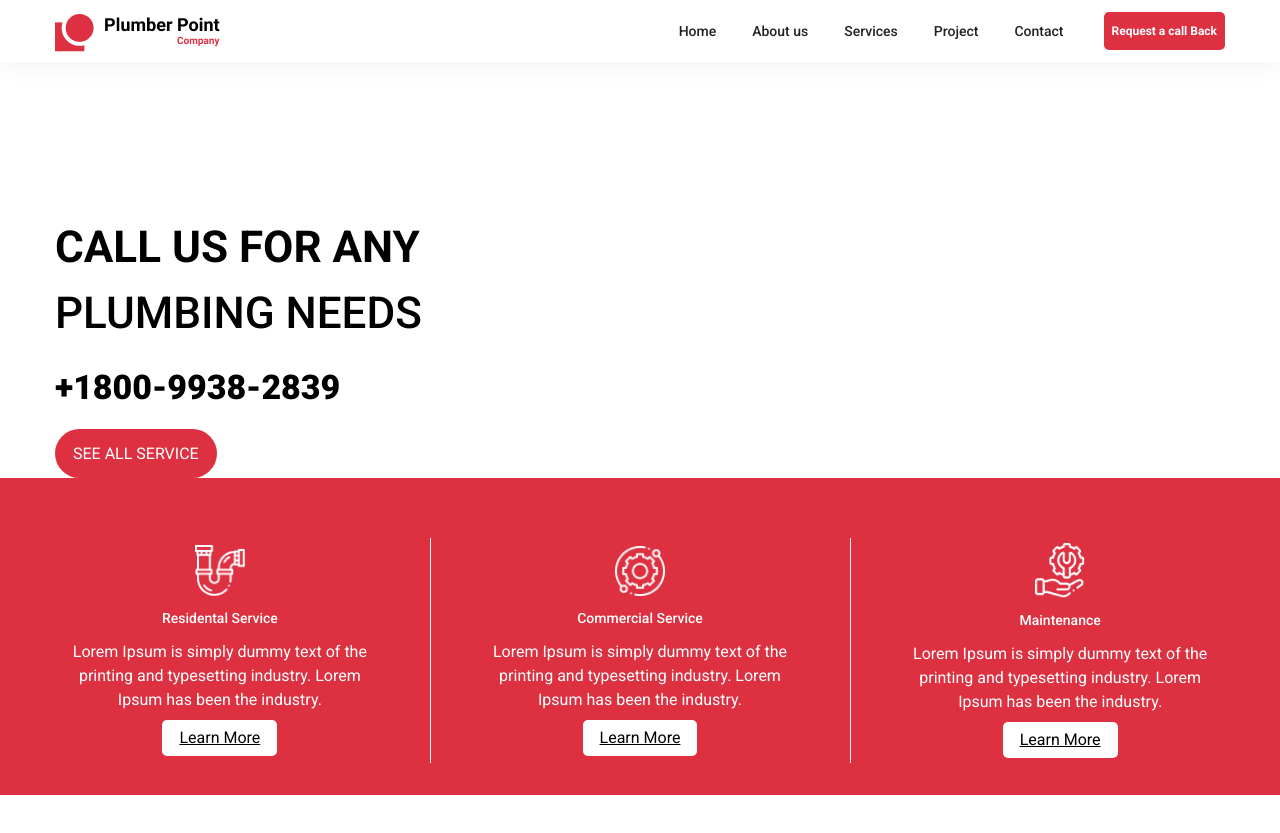
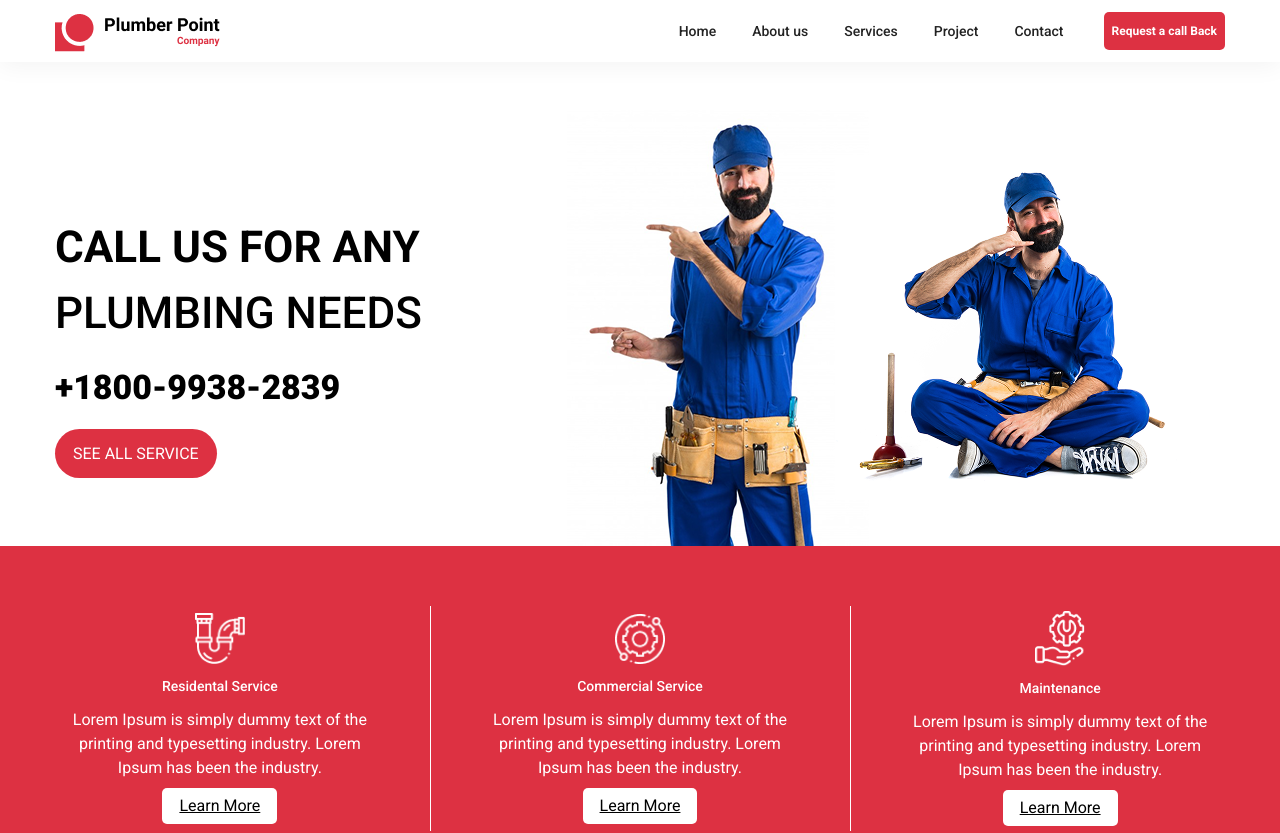
Before and after one commit to Sijan666/plumbingCompany, a React (Vite) app: page / in a window 1280 px wide. Shown: the top 833 px of the page. Built offline with nearby package versions, Linux system fonts and the light colour scheme.

Commit message:
add responsive in banner section

```diff
--- a/src/components/layouts/Banner.jsx
+++ b/src/components/layouts/Banner.jsx
@@ -1,6 +1,6 @@
 import Container from "../Container"
 import Image from "../Image"
-// import bannerImg from '../../assets/bannerImg.png'
+import bannerImg from '../../assets/bannerImg.png'
 import Button from "../Button"
 
 
@@ -18,9 +18,9 @@ const Banner = () => {
                             <Button btnText={'See All Service'} className={'text-white text-base commonBg pt-[13px] pb-3 px-4.5 rounded-[35px] uppercase'}/>
                         </div>
                         {/* right */}
-                        {/* <div className="right hidden lg:block">
+                        <div className="right hidden lg:block">
                             <Image imgSrc={bannerImg}/>
-                        </div> */}
+                        </div>
                     </div>
                 </Container>
             </div>
```
